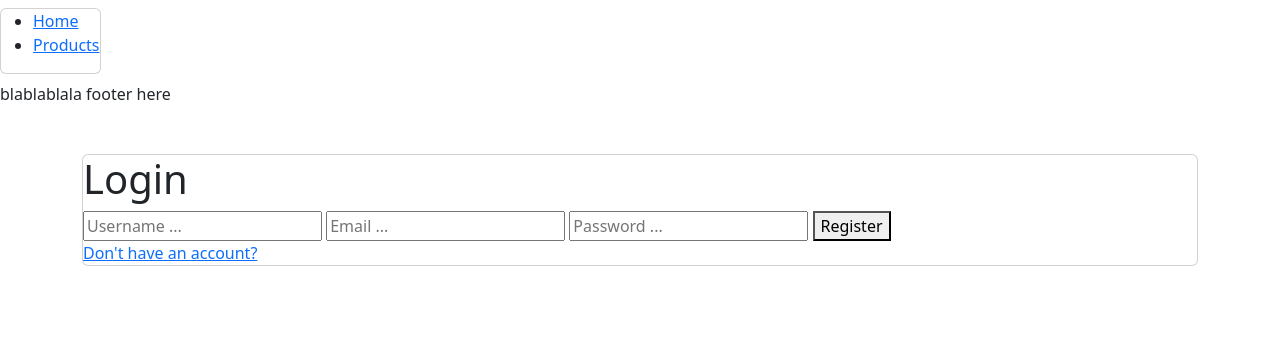
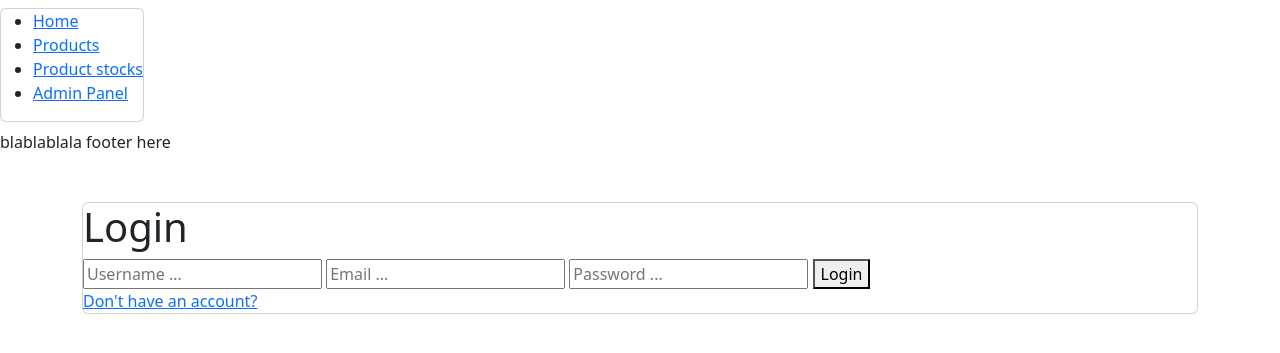
Before and after one commit to zekaekop/prototype-event-site, a PHP site: page /account/login.php in a window 1280 px wide. Shown: the top 353 px of the page. Run offline with PHP 8.4, Linux system fonts and the light colour scheme; a user stored in the database is signed in; some libraries are stand-ins or nearby versions.

Commit message:
Unfinished commit and changes

```diff
--- a/web/base.php
+++ b/web/base.php
@@ -1,11 +1,17 @@
 <?php
+
+session_start();
+
 ini_set('display_errors', 1);
 ini_set('display_startup_errors', 1);
 error_reporting(E_ALL);
 
 include('db.php');
 
-session_start();
+if (!isset($_SESSION['user'])) {
+    header("Location: logout.php");
+    exit();
+}
 
 ?>
 
@@ -23,8 +29,8 @@ session_start();
 
     <?php
         # The purpose of this is to hide the navbar and footer when displaying the login or register pages
-        if ($_SERVER['PHP_SELF'] != '/prototype/prototype-event-site/templates/account/login.php' &&
-            $_SERVER['PHP_SELF'] != '/prototype/prototype-event-site/templates/account/register.php') {
+        if ($_SERVER['PHP_SELF'] != '/prototype/prototype-event-site/account/login.php' &&
+            $_SERVER['PHP_SELF'] != '/prototype/prototype-event-site/account/register.php') {
             # NOTE: The guest logout AUTH code is written in navbar
             include("navbar.php");
             include("footer.php");
--- a/web/account/login.php
+++ b/web/login.php
@@ -1,6 +1,6 @@
 <?php
 
-include("../base/base.php");
+include("base.php");
 
 $status = "";
 
@@ -10,6 +10,9 @@ if ($_SERVER["REQUEST_METHOD"]  == "POST"){
         $username = $_POST["username"];
         $email= $_POST["email"];
         $password = $_POST["password"];
+
+        $test = password_hash($password, PASSWORD_DEFAULT);
+        echo "$username , $email , $test";
 
         $query = $pdo->prepare("SELECT * FROM CAS.users WHERE name = ?");
         $query->execute([$username]);
@@ -23,7 +26,7 @@ if ($_SERVER["REQUEST_METHOD"]  == "POST"){
                 $_SESSION["role"] = $user["role"];
                 $_SESSION["user"] = $user;
 
-                header("Location: ../base/home.php");
+                header("Location: home.php");
                 exit();
             }else{
                 $status = "Could not log in";
@@ -51,7 +54,7 @@ if ($_SERVER["REQUEST_METHOD"]  == "POST"){
             <input type="text" name="email" placeholder="Email ..." id="" required>
             <input type="password" name="password" placeholder="Password ..." id="" required>
 
-            <button type="submit" name="login_account" >Register</button>
+            <button type="submit" name="login_account" >Login</button>
 
         </form>
         <a href="register.php">Don't have an account?</a>
--- a/web/navbar.php
+++ b/web/navbar.php
@@ -1,21 +1,14 @@
+
+
 <div class="nav navbar">
     <div class="d-flex justify-content-center">
         <div class="card">
             <ul>
                 <li><a href="home.php">Home</a></li>
                 <li><a href="products.php">Products </a></li>
-                <?php if ($_SESSION["user"]["role"] == "admin"): ?>
-                    <li><a href="product_stocks.php">Product stocks</a></li>
-                    <li><a href="admin_panel.php">Admin Panel</a></li>
-                <?php endif ?>
+                <li><a href="product_stocks.php">Product stocks</a></li>
+                <li><a href="admin_panel.php">Admin Panel</a></li>
             </ul>
         </div>
     </div>
 </div>
-
-<?php
-if (!isset($_SESSION['user'])) {
-    header("Location: ../account/logout.php");
-    exit();
-}
-?>
--- a/web/account/register.php
+++ b/web/register.php
@@ -1,6 +1,6 @@
 <?php
 
-include("../base/base.php");
+include("base.php");
 
 $status = "";
 
--- a/web/static/css/base.css
+++ b/web/static/css/base.css
@@ -0,0 +1,3 @@
+* {
+    background: url("IMAGE");
+}
```
Also changed, not shown: web/logout.php (renamed from web/account/logout.php).
